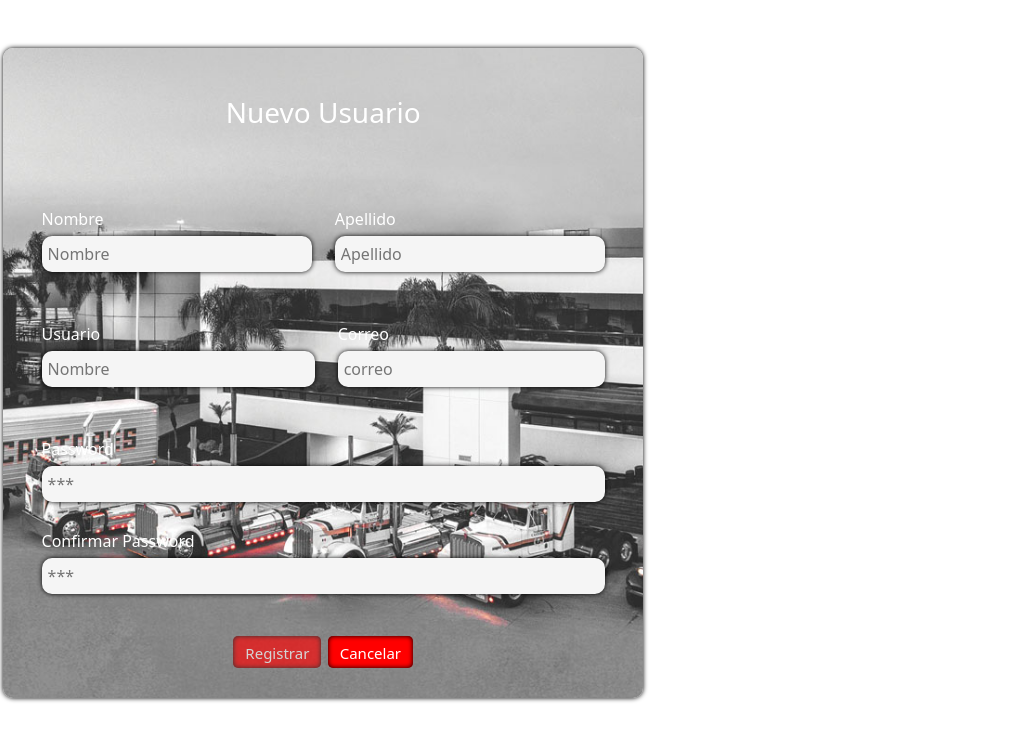
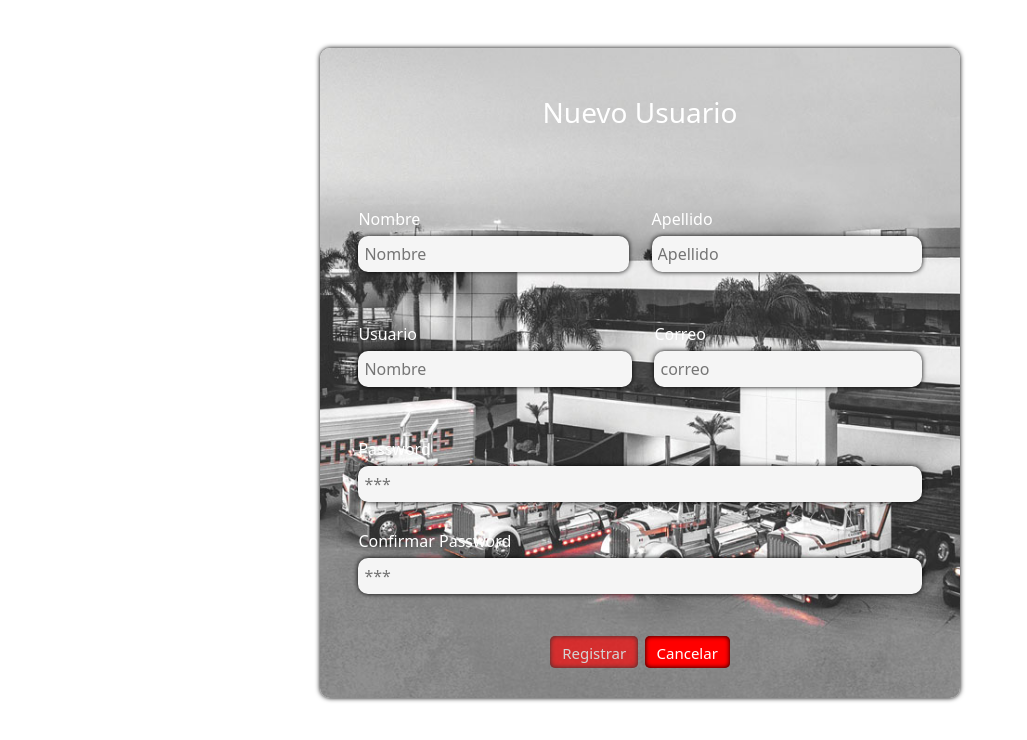
Before and after one commit to cparedesmeza/PruebaCastoresWebPage, an Angular app in the folder FrontEndAngular/: page /registro in a window 1280 px wide. Shown: the top 740 px of the page, without its empty margins (0-1027 px from the left). Built offline with nearby package versions, Linux system fonts and the light colour scheme.

Commit message:
Modificación de centrado en registro

```diff
--- a/FrontEndAngular/src/app/components/registro/registro.component.html
+++ b/FrontEndAngular/src/app/components/registro/registro.component.html
@@ -1,3 +1,4 @@
+<div class="container-fluid center">
     <div class="register slider item flex-column center my-5">
 
 
@@ -71,3 +72,4 @@
         </form>
 
     </div>
+</div>
--- a/FrontEndAngular/src/assets/css/style.css
+++ b/FrontEndAngular/src/assets/css/style.css
@@ -173,7 +173,7 @@
     color: white;
 
   }
-  table th td{
+  table td, table th{
     color:var(--main_text_color);
   }
 
```
Lines whose indentation alone changed are shown as unchanged.
